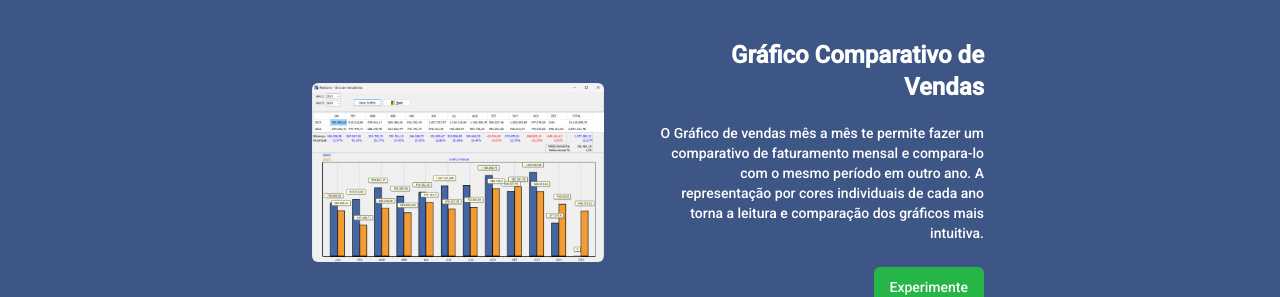
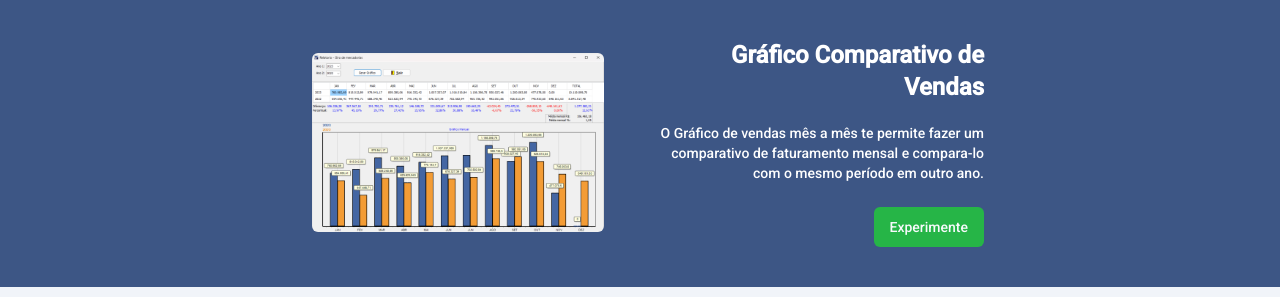
Before and after one commit to EvaldoFerreiraMoreira/site-siad, a Next.js app: page / in a window 1280 px wide. Shown: the part 1800-2097 px from the top of the page. Built offline with nearby package versions, Linux system fonts and the light colour scheme.

Commit message:
fix: diseres

```diff
--- a/src/app/(Home)/page.tsx
+++ b/src/app/(Home)/page.tsx
@@ -53,7 +53,7 @@ export default function Home() {
         <BannerRight button={"Experimente"} img={"IMG-03.png"} description={"O certificado digital e-CNPJ A1 permite emissão de Nota Fiscal Eletrônica, Nota Fiscal de Serviços Eletrônica e Nota Fiscal de Consumidor."} title={"Certificado Digital"} colortitle={"FFFFFF"} colordescription={"FFFFFF"} />
       </div>
       <div className="flex w-full p-10 bg-[#3D5685] ">
-        <BannerLeft title={"Gráfico Comparativo de Vendas"} description={"O Gráfico de vendas mês a mês te permite fazer um comparativo de faturamento mensal e compara-lo com o mesmo período em outro ano. A representação por cores individuais de cada ano torna a leitura e comparação dos gráficos mais intuitiva."} img={"IMG-04.png"} colorTitle={"FFFF"} colorDescription={"FFFF"} />
+        <BannerLeft title={"Gráfico Comparativo de Vendas"} description={"O Gráfico de vendas mês a mês te permite fazer um comparativo de faturamento mensal e compara-lo com o mesmo período em outro ano."} img={"IMG-04.png"} colorTitle={"FFFF"} colorDescription={"FFFF"} />
       </div>
       <div className="flex w-full p-10 bg-[#F1F4F9]">
         <CarroselMobile />
```
